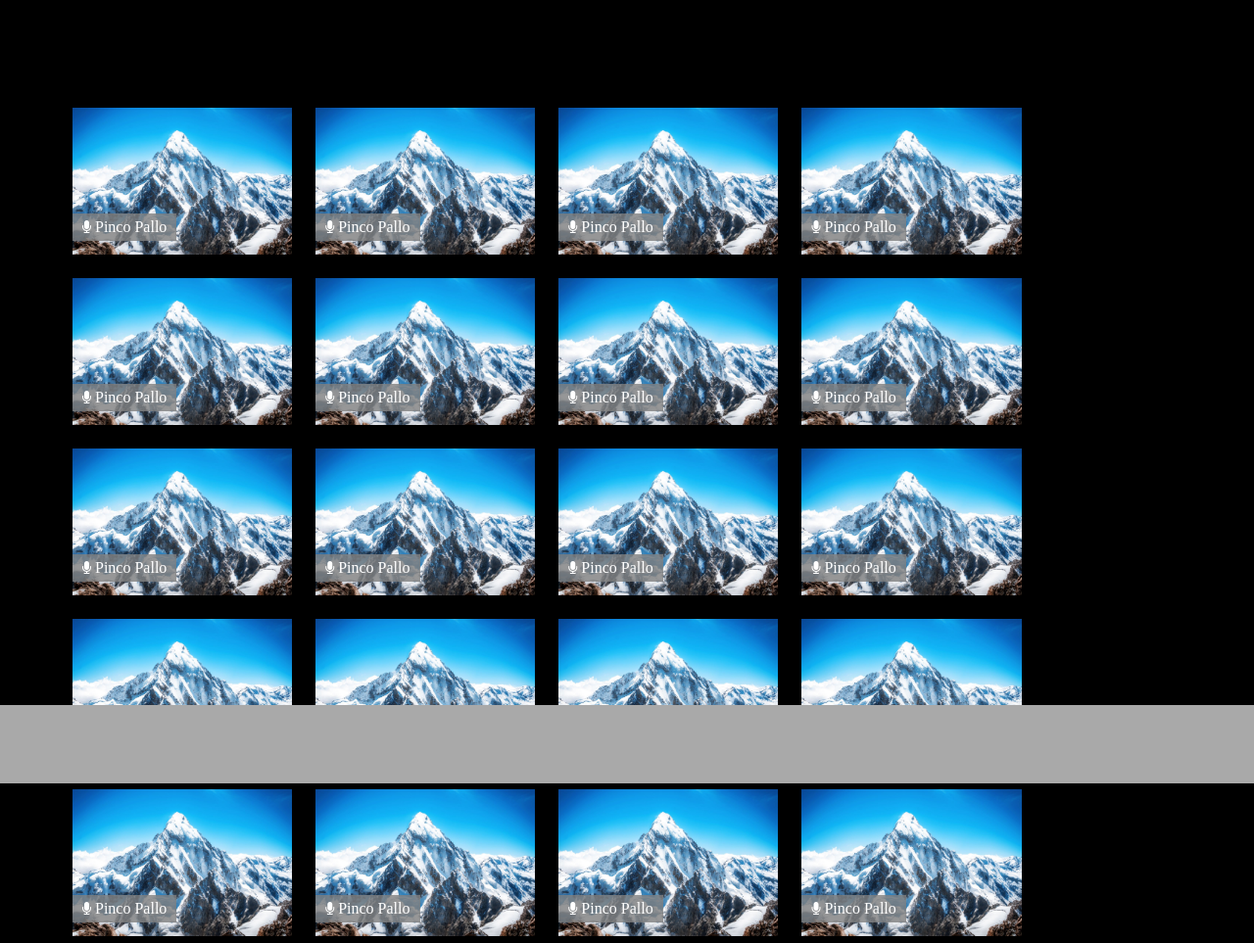
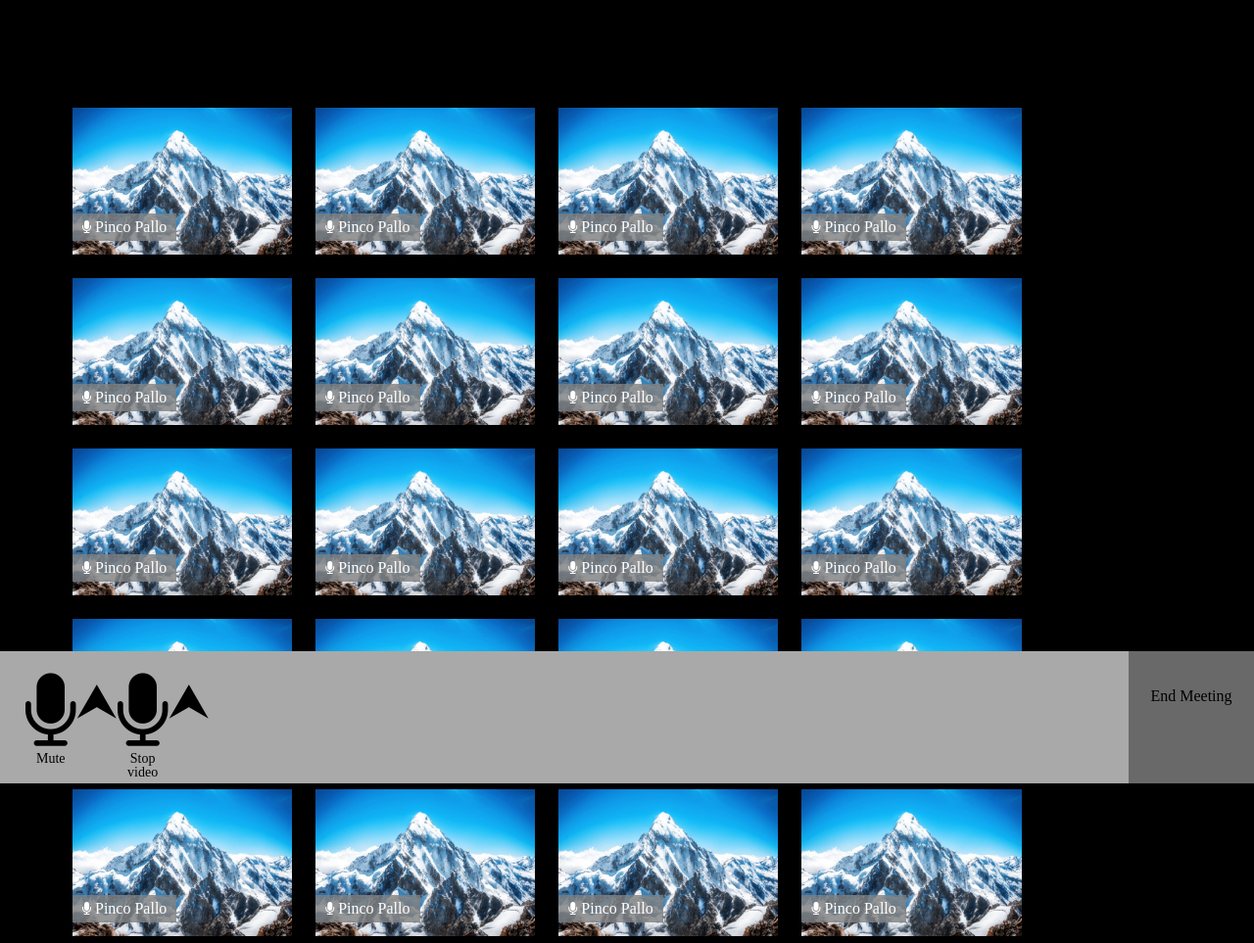
Before and after one commit to AndVig/html-css-zoom, a plain HTML site: page index.html in a window 1280 px wide. Shown: the top 963 px of the page at 98% size. Drawn offline with Linux system fonts and the light colour scheme.

Commit message:
Add "end meeting" area

```diff
--- a/css/syle.css
+++ b/css/syle.css
@@ -5,7 +5,7 @@
 }
 footer{
     background-color: darkgray;
-    height: 80px;
+    height: 135px;
     position: fixed;
     bottom: 0;
     left: 0;
@@ -34,6 +34,7 @@ footer{
 }
 .col-big{
     width: 40vw;
+
 }
 .img{
     height: 150px;
@@ -47,8 +48,31 @@ footer{
     display: inline-block;
     margin: 10px 10px;
 }
+.sx{
+    position: absolute;
+    left: 0;
+    margin-left: 26px;
+    margin-top: 22px;
+}
+.dx{
+    position: absolute;
+    right: 0;
+}
+.mid{
+    position: absolute;
+    left: calc(50% - 20vw);
+
+}
 .black{
     background-color: black;
+}
+.end-meeting{
+    background-color: dimgrey;
+    padding-top: 37px;
+
+    text-align: center;
+    height: 135px;
+    vertical-align: middle;
 }
 .label{
     background-color: rgba(128, 128, 128, 0.8);
@@ -59,3 +83,11 @@ footer{
     z-index: 2;
     padding: 5px 10px;
 }
+.label2{
+    position: relative;
+    bottom: 0;
+    font-size: 14px;
+    text-align: center;
+
+
+}
--- a/index.html
+++ b/index.html
@@ -118,7 +118,32 @@
     </main>
     <footer>
         <div class="inline">
+            <div class="col-sm sx inline">
+                <div>
+                    <i style="font-size:80px" class="fa">&#xf130;
+                        <p class="label2">Mute</p>
+                </div>
 
+                <div>
+                    </i><span style='font-size:50px;'>&#11165;</span>
+                </div>
+                <div>
+                    <i style="font-size:80px" class="fa">&#xf130;
+                    <p class="label2">Stop video</p>
+                </div>
+
+                <div>
+                </i><span style='font-size:50px;'>&#11165;</span>
+                </div>
+            </div>
+            <div class="col-big mid inline">
+
+            </div>
+            <div class="col-sm dx">
+                <div class="end-meeting">
+                    <span>End Meeting</span>
+                </div>
+            </div>
         </div>
     </footer>
 </body>
```
